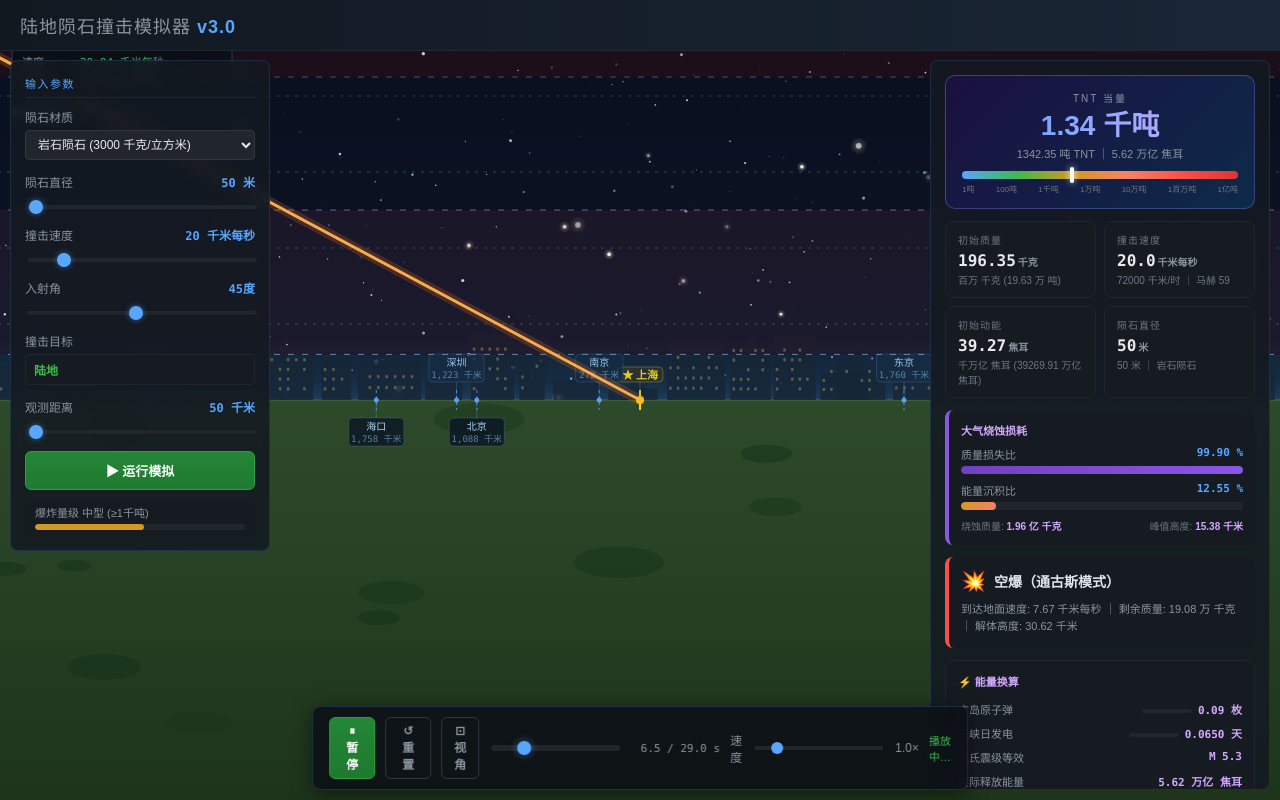
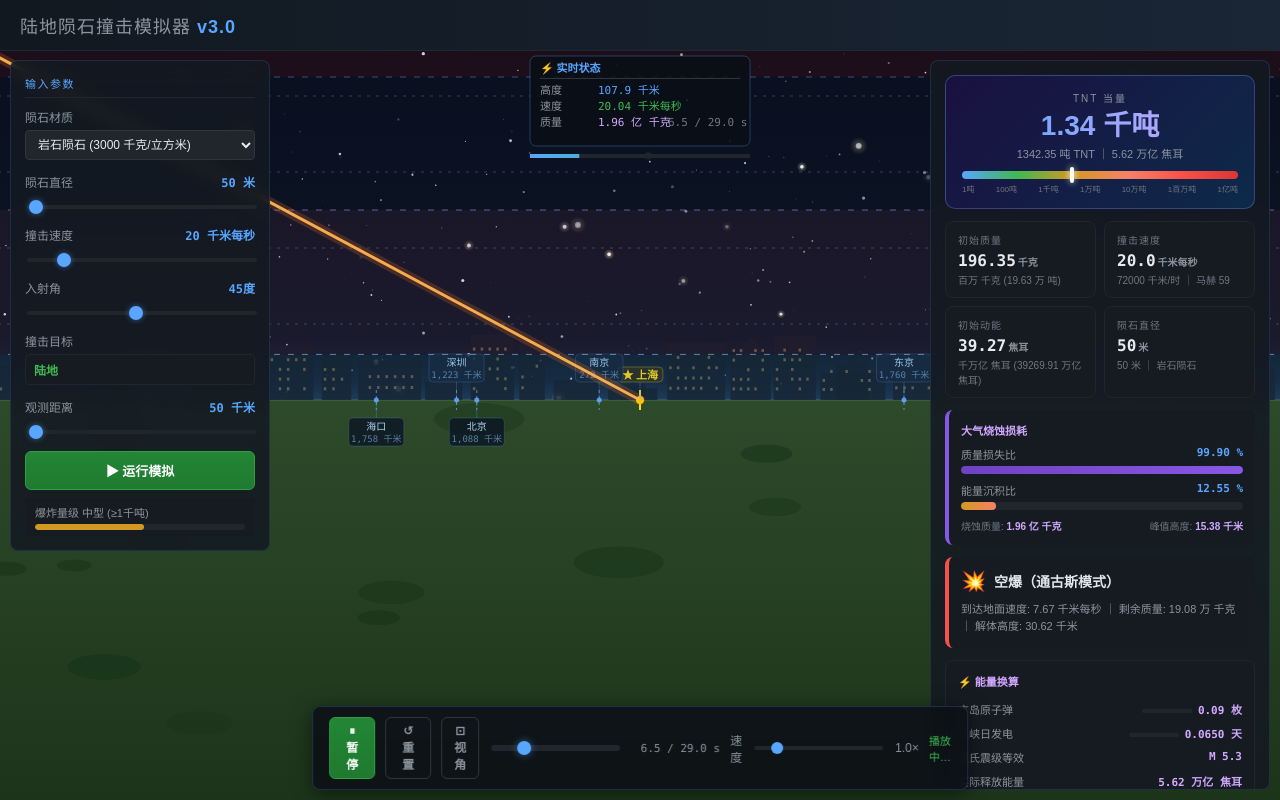
Before and after one commit to Luy1G/Astro-program, a Flask app: page / in a window 1280 px wide. Run offline with Flask 3, Linux system fonts and the light colour scheme.

Commit message:
fix(ui): center real-time HUD between panels to avoid overlap

```diff
--- a/陨石/final/v3.0/templates/index.html
+++ b/陨石/final/v3.0/templates/index.html
@@ -1713,23 +1713,26 @@ function drawHUD(time){
   if(!LAST_RESULT)return;
   const pos=getMeteorPos(ANIM.t);
   const hudW=220,hudH=90;
+  // 水平居中于左右面板之间的空档，垂直置于标题栏下方，避免与输入面板重叠
+  const hudX=Math.max((W-hudW)/2,12);
+  const hudY=56;
   ctx.save();
   ctx.fillStyle='rgba(10,15,22,0.85)';ctx.strokeStyle='rgba(88,166,255,0.3)';ctx.lineWidth=1;
-  roundRect(ctx,12,12,hudW,hudH,6);ctx.fill();ctx.stroke();
-  ctx.fillStyle='#58a6ff';ctx.font='bold 11px "Microsoft YaHei"';ctx.fillText('⚡ 实时状态',22,28);
-  ctx.fillStyle='#30363d';ctx.fillRect(22,34,hudW-20,1);
+  roundRect(ctx,hudX,hudY,hudW,hudH,6);ctx.fill();ctx.stroke();
+  ctx.fillStyle='#58a6ff';ctx.font='bold 11px "Microsoft YaHei"';ctx.fillText('⚡ 实时状态',hudX+10,hudY+16);
+  ctx.fillStyle='#30363d';ctx.fillRect(hudX+10,hudY+22,hudW-20,1);
   ctx.font='11px Consolas,monospace';
   if(pos){
-    ctx.fillStyle='#8b949e';ctx.fillText('高度',22,50);
-    ctx.fillStyle='#58a6ff';ctx.fillText(`${pos.h_km.toFixed(1)} 千米`,80,50);
-    ctx.fillStyle='#8b949e';ctx.fillText('速度',22,66);
-    ctx.fillStyle='#3fb950';ctx.fillText(`${pos.v_kms.toFixed(2)} 千米每秒`,80,66);
-    ctx.fillStyle='#8b949e';ctx.fillText('质量',22,82);
-    ctx.fillStyle='#d2a8ff';ctx.fillText(`${fmt(pos.m_kg)} 千克`,80,82);
-  }
-  ctx.fillStyle='#6e7681';ctx.fillText(`${ANIM.t.toFixed(1)} / ${ANIM.totalAnimTime.toFixed(1)} s`,150,82);
+    ctx.fillStyle='#8b949e';ctx.fillText('高度',hudX+10,hudY+38);
+    ctx.fillStyle='#58a6ff';ctx.fillText(`${pos.h_km.toFixed(1)} 千米`,hudX+68,hudY+38);
+    ctx.fillStyle='#8b949e';ctx.fillText('速度',hudX+10,hudY+54);
+    ctx.fillStyle='#3fb950';ctx.fillText(`${pos.v_kms.toFixed(2)} 千米每秒`,hudX+68,hudY+54);
+    ctx.fillStyle='#8b949e';ctx.fillText('质量',hudX+10,hudY+70);
+    ctx.fillStyle='#d2a8ff';ctx.fillText(`${fmt(pos.m_kg)} 千克`,hudX+68,hudY+70);
+  }
+  ctx.fillStyle='#6e7681';ctx.fillText(`${ANIM.t.toFixed(1)} / ${ANIM.totalAnimTime.toFixed(1)} s`,hudX+138,hudY+70);
   // 进度条
-  const bx=12,by=hudH+20,bw=hudW,bh=4;
+  const bx=hudX,by=hudY+hudH+8,bw=hudW,bh=4;
   ctx.fillStyle='#21262d';ctx.fillRect(bx,by,bw,bh);
   const pg=Math.min(ANIM.t/ANIM.totalAnimTime,1);
   const bg=ctx.createLinearGradient(bx,0,bx+bw,0);
```
